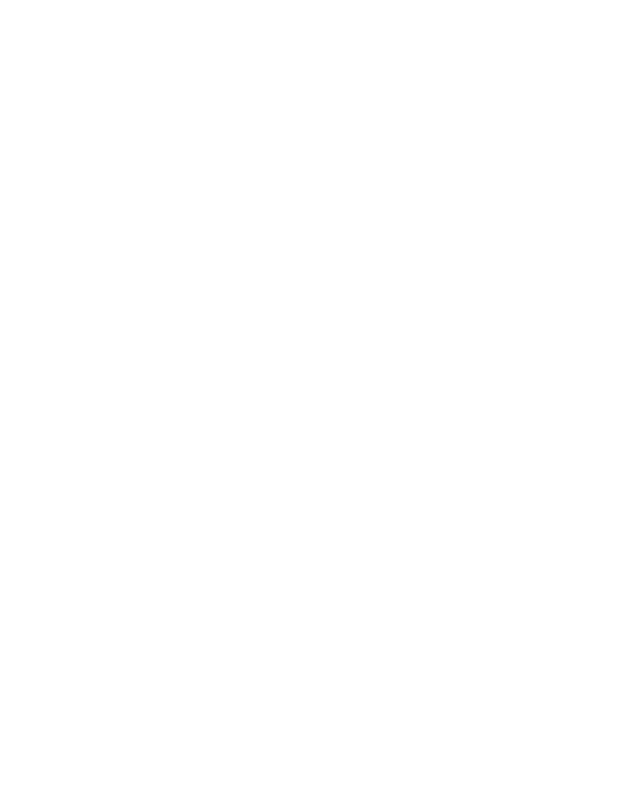
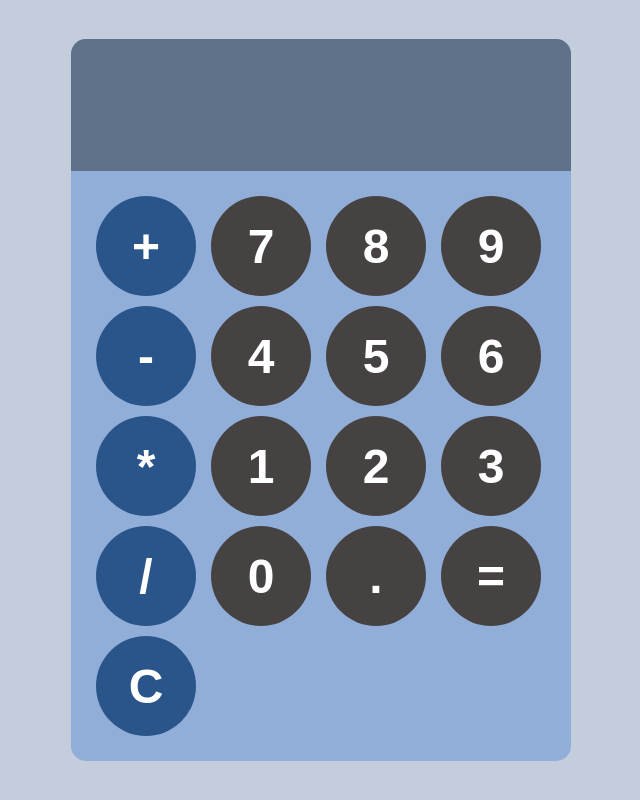
Before and after one commit to bavayra/JS_course2, a plain HTML site: page index.html in a window 1280 px wide. Shown: the whole page, without its empty margins (319-959 px from the left). Drawn offline with Linux system fonts and the light colour scheme.

Commit message:
Another calc program

```diff
--- a/index.html
+++ b/index.html
@@ -97,7 +97,30 @@
     </div>
   </div>
   THE 15TH WITH STOPWATCH PROGRAM -->
+  <div id="calculator">
+    <input id="display" readonly>
+    <div id="keys">
+      <button class="operator-btn" onclick="appendToDisplay('+')">+</button>
+      <button onclick="appendToDisplay('7')">7</button>
+      <button onclick="appendToDisplay('8')">8</button>
+      <button onclick="appendToDisplay('9')">9</button>
+      <button class="operator-btn" onclick="appendToDisplay('-')">-</button>
+      <button onclick="appendToDisplay('4')">4</button>
+      <button onclick="appendToDisplay('5')">5</button>
+      <button onclick="appendToDisplay('6')">6</button>
+      <button class="operator-btn" onclick="appendToDisplay('*')">*</button>
+      <button onclick="appendToDisplay('1')">1</button>
+      <button onclick="appendToDisplay('2')">2</button>
+      <button onclick="appendToDisplay('3')">3</button>
+      <button class="operator-btn" onclick="appendToDisplay('/')">/</button>
+      <button onclick="appendToDisplay('0')">0</button>
+      <button onclick="appendToDisplay('.')">.</button>
+      <button onclick="calculate()">=</button>
+      <button class="operator-btn" onclick="clearDisplay()">C</button>
 
-<script type ="module" src="/index.js"></script>
+    </div>
+  </div>
+
+<script src="/index.js"></script>
 </body>
 </html>
--- a/index.js
+++ b/index.js
@@ -349,7 +349,7 @@ function update(){
   display.textContent = `${hours}:${minutes}:${seconds}:${milliseconds}`;
 } THE 15TH WITH STOPWATCH PROGRAM */
 
-import {PI, getCircumference, getArea, getVolume} from './mathUtil.js';
+/*import {PI, getCircumference, getArea, getVolume} from './mathUtil.js';
 
 console.log(PI);
 
@@ -357,4 +357,22 @@ const circumference = getCircumference(10);
 console.log(circumference.toFixed(2));
 
 const volume = getVolume(10);
-console.log(volume);
+console.log(volume);*/
+
+const display = document.getElementById("display");
+
+function appendToDisplay(input){
+  display.value += input;
+}
+
+function clearDisplay(){
+  display.value = "";
+}
+
+function calculate(){
+  try {display.value = eval(display.value);
+  }
+  catch(error){
+    display.value = "Error";
+  }
+}
--- a/style.css
+++ b/style.css
@@ -240,3 +240,68 @@ input{
    #resetBtn:hover {
     background-color: rgb(192, 121, 14);
    } THE 15TH WITH STOPWATCH PROGRAM*/
+  body{
+    margin: 0;
+    display: flex;
+    justify-content: center;
+    align-items: center;
+    height: 100vh;
+     background-color: rgb(195, 205, 220);
+  }
+
+  #calculator{
+    font-family: Arial, Helvetica, sans-serif;
+    background-color: rgb(144, 174, 216);
+    border-radius: 15px;
+    max-width: 500px;
+    overflow: hidden;
+  }
+
+  #display{
+    width: 100%;
+    padding: 20px;
+    font-size: 5rem;
+    text-align: left;
+    border: none;
+    background-color: rgb(95, 113, 137);
+    color: white;
+  }
+
+   #keys{
+    display: grid;
+    grid-template-columns: repeat(4, 1fr);
+    gap: 10px;
+    padding: 25px;
+   }
+
+   button {
+    width: 100px;
+    height: 100px;
+    border-radius: 50px;
+    border: none;
+    background-color: rgb(70, 66, 66);
+    color: white;
+    font-size: 3rem;
+    font-weight: bold;
+    cursor: pointer;
+   }
+
+   button:hover{
+    background-color: rgb(95, 102, 109);
+   }
+
+   button:active{
+    background-color: rgb(75, 95, 114);
+   }
+
+   .operator-btn{
+    background-color: rgb(42, 85, 138);
+   }
+
+   .operator-btn:hover{
+    background-color: rgb(76, 113, 158);
+   }
+
+  .operator-btn:active{
+    background-color: rgb(15, 63, 122);
+   }
```
